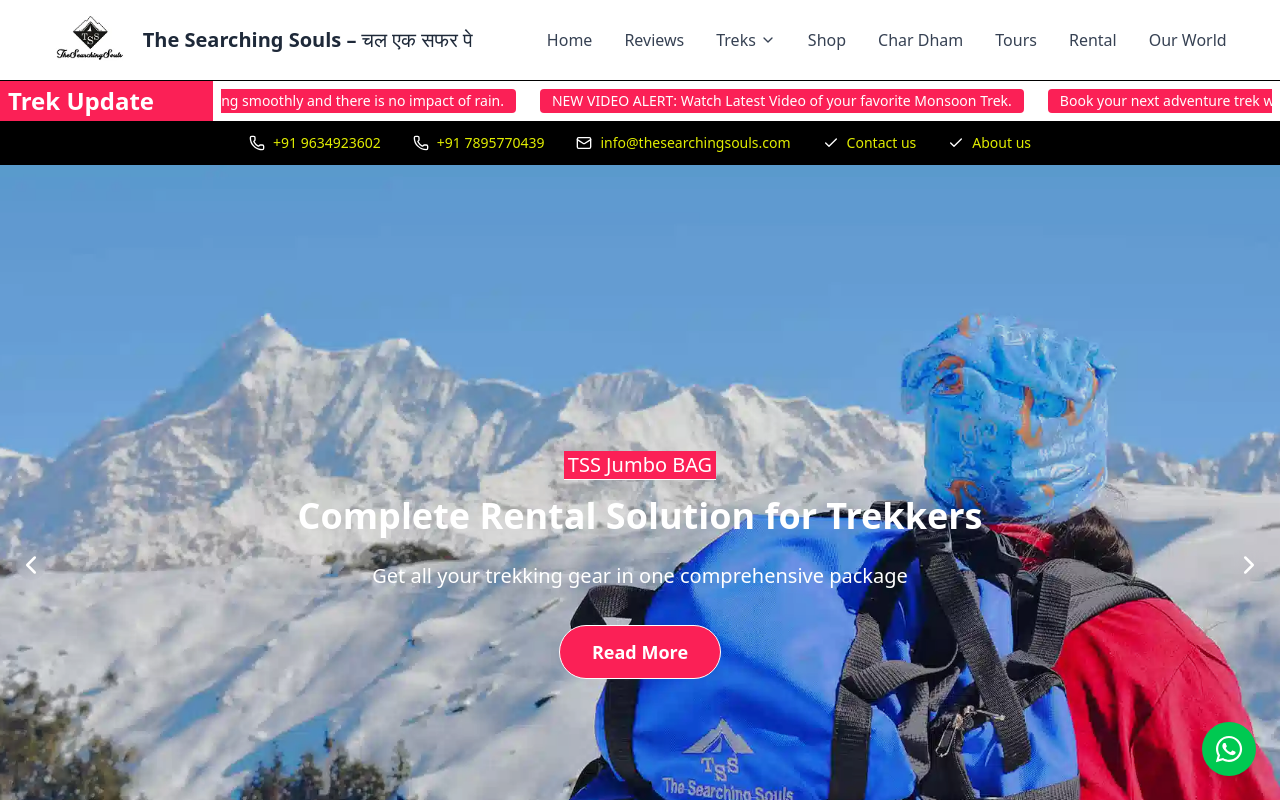
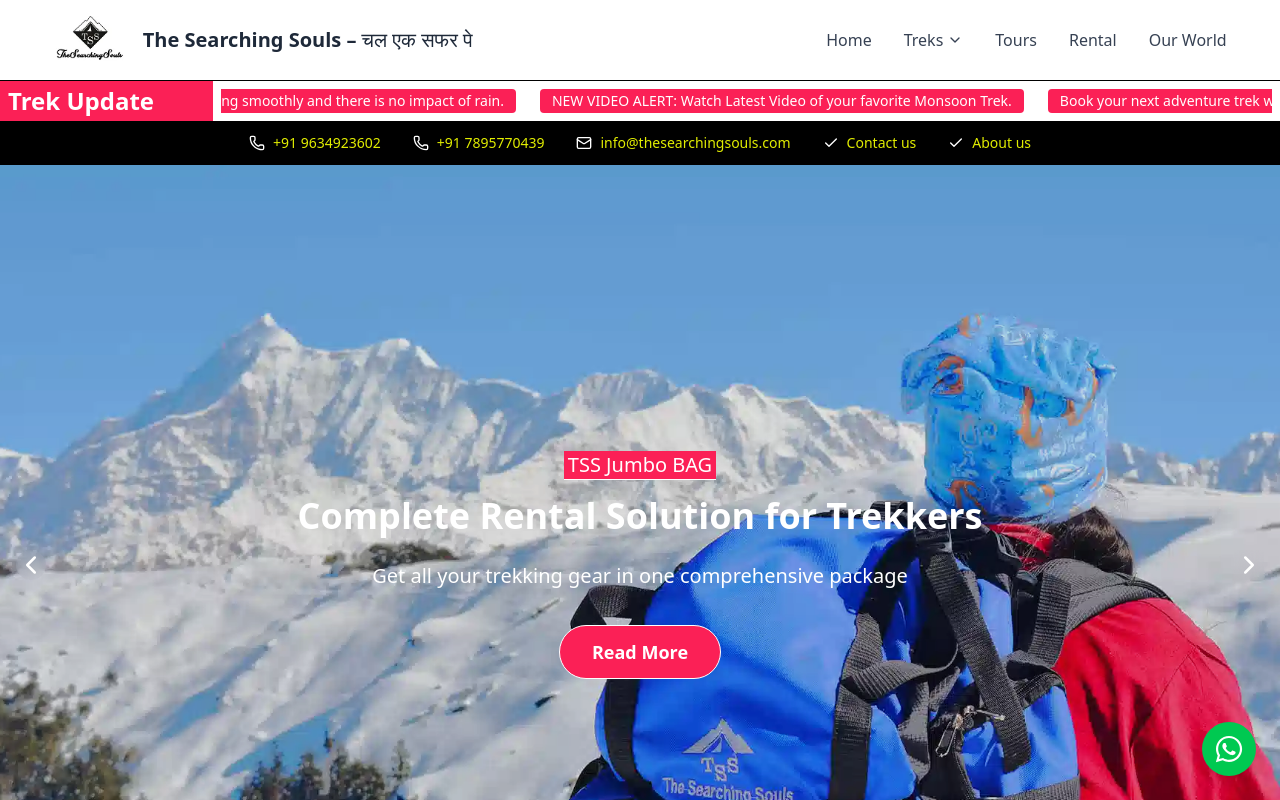
Before and after one commit to SahilSharma2911/uttarkashi-tourism, a React (Vite) app: page / in a window 1280 px wide. Shown: the top 800 px of the page. Built offline with nearby package versions, Linux system fonts and the light colour scheme.

Commit message:
nav fix sad;ofj

```diff
--- a/src/components/layout/Navbar.jsx
+++ b/src/components/layout/Navbar.jsx
@@ -28,7 +28,7 @@
 
   const navItems = [
     { name: "Home", href: "#" },
-    { name: "Reviews", href: "#" },
+    // { name: "Reviews", href: "#" },
     {
       name: "Treks",
       href: "#",
@@ -57,8 +57,8 @@
         { name: "Monsoon Treks", hasSubDropdown: false },
       ],
     },
-    { name: "Shop", href: "#" },
-    { name: "Char Dham", href: "#" },
+    // { name: "Shop", href: "#" },
+    // { name: "Char Dham", href: "#" },
     { name: "Tours", href: "#" },
     { name: "Rental", href: "#" },
     { name: "Our World", href: "#" },
```
